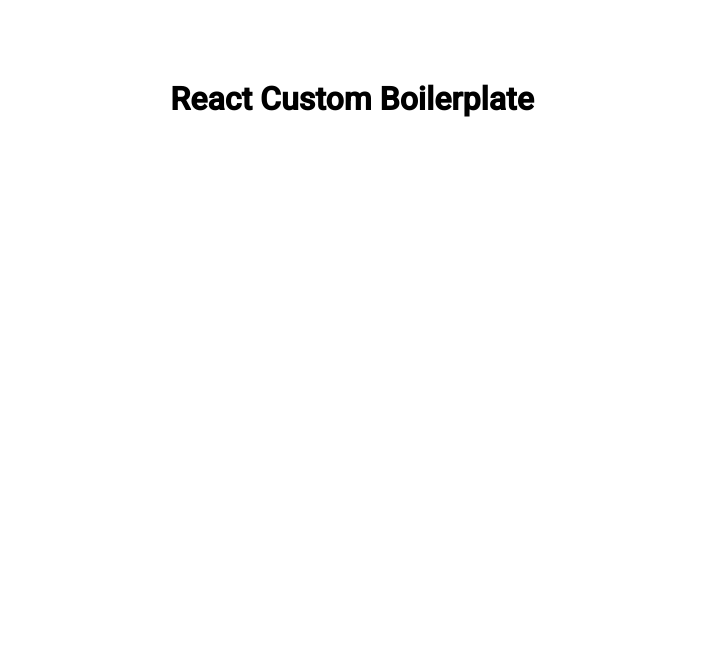
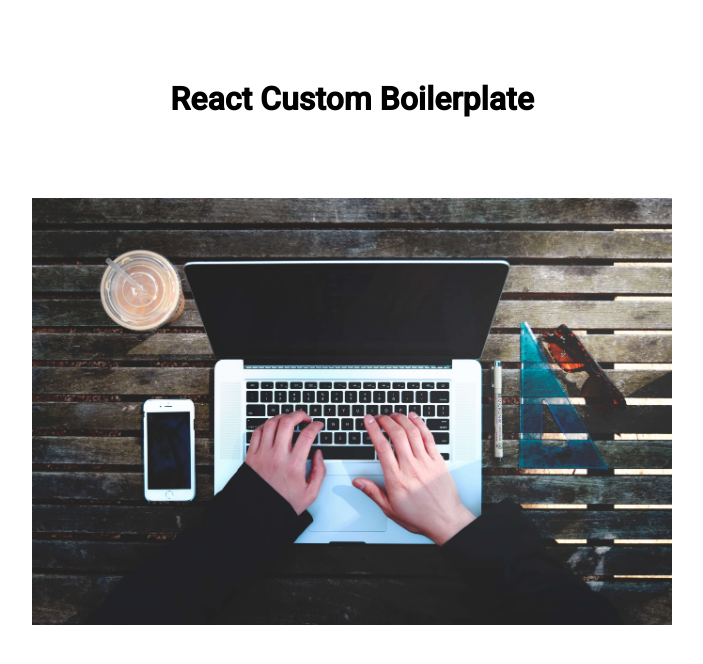
Before and after one commit to mehulgolania/react-boilerplate-custom, a React app: page / in a window 1280 px wide. Shown: the whole page, without its empty margins (288-991 px from the left). Built offline with nearby package versions, Linux system fonts and the light colour scheme.

Commit message:
Added the demo image

```diff
--- a/src/components/App.js
+++ b/src/components/App.js
@@ -1,9 +1,12 @@
 import React, { Component } from 'react';
+import demo from '../images/demo.jpg';
 
 class App extends Component {
   render(){
     return <div>
       <h1>React Custom Boilerplate</h1>
+
+      <img src={demo} alt="demo image" />
     </div>
   }
 }
--- a/src/style.css
+++ b/src/style.css
@@ -7,5 +7,9 @@
 }
 
 h1{
-  margin: 5rem 0 0;
+  margin: 5rem 0;
 }
+
+img{
+  width: 50%;
+}
```
Also changed, not shown: src/images/demo.jpg (added).
